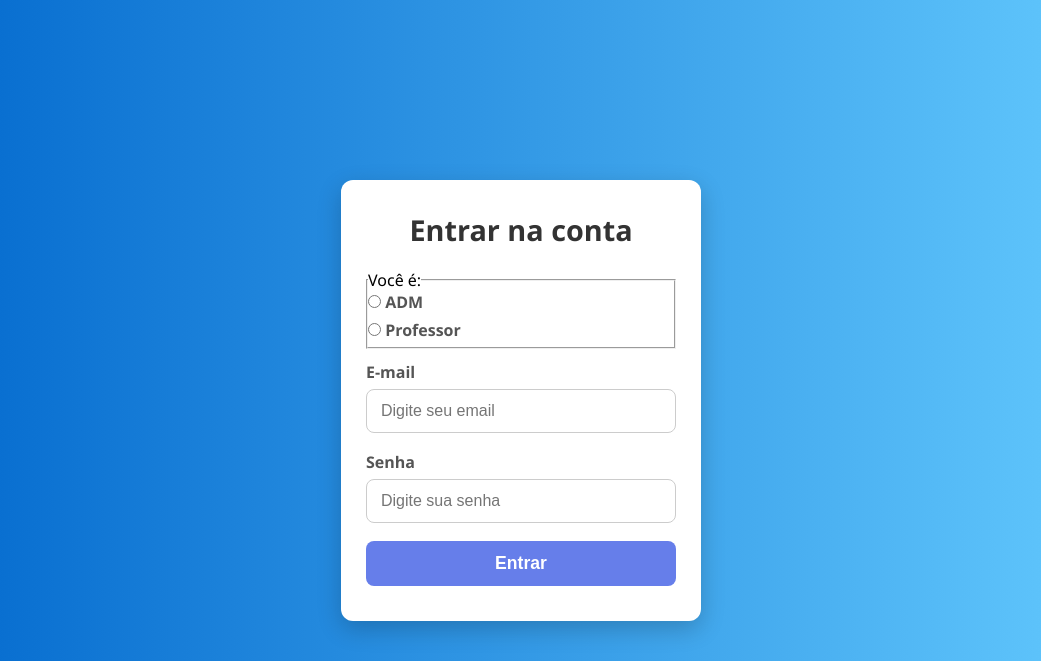
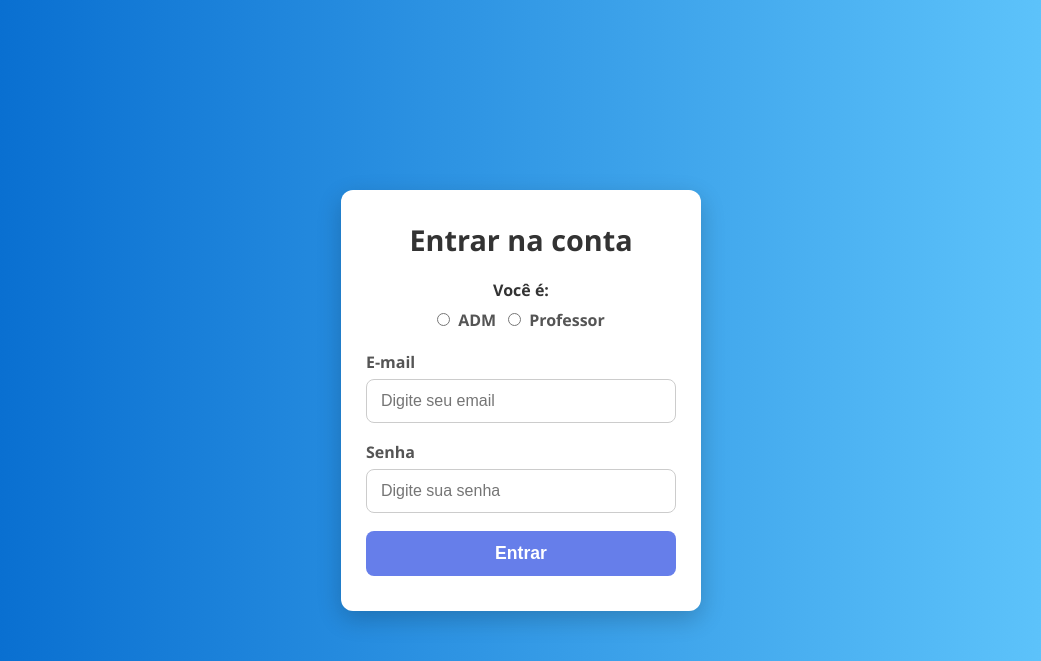
Before and after one commit to Vennom-Programer/TCC2.0, a Flask app: page / in a window 1280 px wide. Shown: the top 661 px of the page, without its empty margins (119-1160 px from the left). Run offline with Flask 3, Linux system fonts and the light colour scheme.

Commit message:
Alteração no css

```diff
--- a/back-end/static/css/login.css
+++ b/back-end/static/css/login.css
@@ -92,3 +92,28 @@
       max-width: 100%;
     }
   }
+
+  .role-fieldset{
+    border-style: none;
+    display: flex;
+    flex-direction: row;
+    gap: 12px; /* spacing between radio options */
+    align-items: center;
+    margin-bottom: 14px;
+    justify-content: center; /* center the radio options */
+  }
+
+  .role-fieldset legend{
+    width: 100%;
+    text-align: center;
+    font-weight: 700;
+    margin-bottom: 8px;
+    color: #333;
+  }
+  .role-fieldset label{
+    display: inline-flex;
+    align-items: center;
+    gap: 8px; /* space between radio and text */
+    font-weight: 600;
+    color: #555;
+  }
--- a/back-end/templates/login.html
+++ b/back-end/templates/login.html
@@ -13,8 +13,8 @@
     <form id="loginForm" action="/login" method="POST" novalidate>
       <fieldset class="role-fieldset">
         <legend>Você é:</legend>
-        <label><input type="radio" name="role" value="adm"> ADM</label>
-        <label><input type="radio" name="role" value="professor"> Professor</label>
+        <label><input class="adm" type="radio" name="role" value="adm"> ADM</label>
+        <label><input class="profesor" type="radio" name="role" value="professor"> Professor</label>
       </fieldset>
       <div id="error" class="error-message" aria-live="polite"></div>
       <label for="email">E-mail</label>
```
